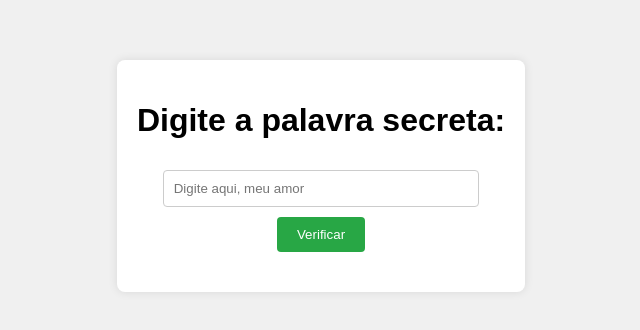
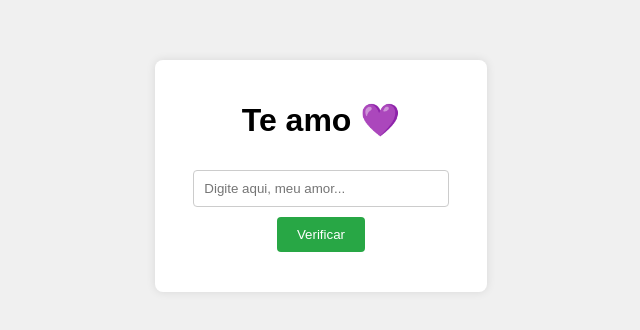
Before and after one commit to Deunisso/password, a plain HTML site: page index.html in a window 1280 px wide. Shown: the part 232-562 px from the top of the page, without its empty margins (319-959 px from the left). Drawn offline with Linux system fonts and the light colour scheme.

Commit message:
Update index.html

```diff
--- a/index.html
+++ b/index.html
@@ -8,8 +8,8 @@
 </head>
 <body>
     <div class="container">
-        <h1>Digite a palavra secreta:</h1>
-        <input type="text" id="wordInput" maxlength="3" pattern="[a-zA-Z]+" placeholder="Digite aqui, meu amor">
+        <h1>Te amo 💜</h1>
+        <input type="text" id="wordInput" maxlength="3" pattern="[a-zA-Z]+" placeholder="Digite aqui, meu amor...">
         <button onclick="checkWord()">Verificar</button>
         <p id="result"></p>
     </div>
```
